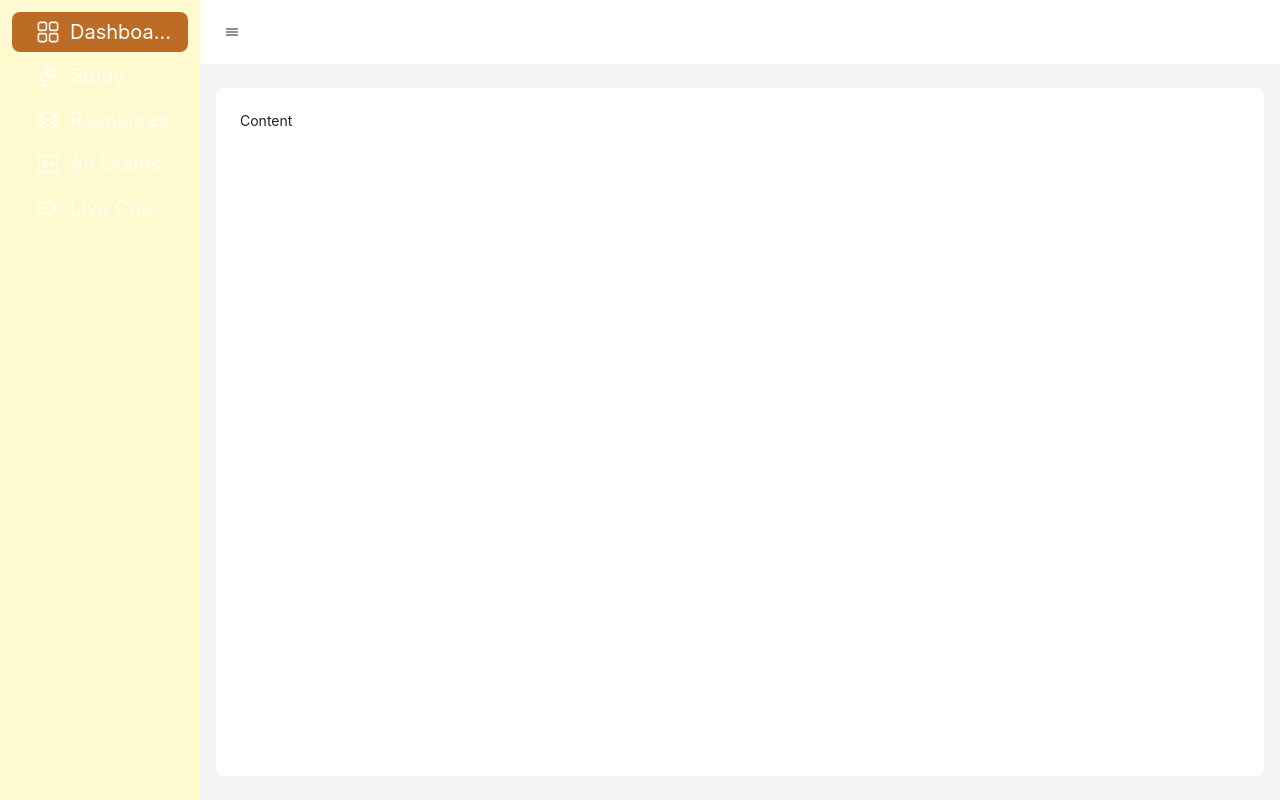
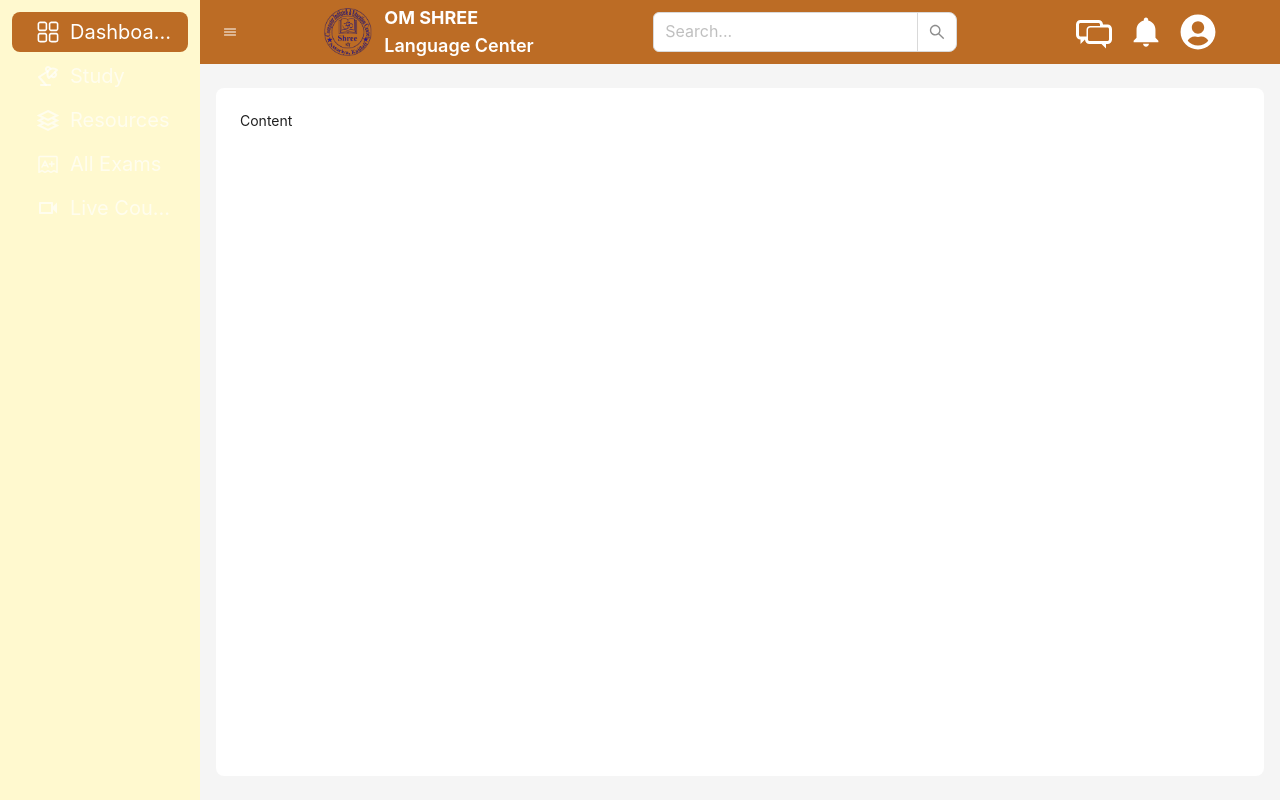
Before and after one commit to krishna-cyber/LMS-EXAM-SYSTEM, a React (Vite) app in the folder client/: page /dashboard in a window 1280 px wide. Built offline with nearby package versions, Linux system fonts and the light colour scheme.

Commit message:
header and nav collabrated

```diff
--- a/client/src/components/Navbar.jsx
+++ b/client/src/components/Navbar.jsx
@@ -1,7 +1,6 @@
 /** @format */
 
 import { Input } from "antd";
-import { IoMenuOutline } from "react-icons/io5";
 import { TiMessages } from "react-icons/ti";
 import { IoMdNotifications } from "react-icons/io";
 import { FaUserCircle } from "react-icons/fa";
@@ -11,8 +10,7 @@ const { Search } = Input;
 const Navbar = () => {
   return (
     <>
-      <nav className=' bg-[#BC6C25] p-4 flex items-center justify-around  '>
-        <IoMenuOutline className=' text-4xl text-white' />
+      <nav className=' w-full  p-1  flex items-center justify-around  '>
         <div className='branding flex gap-3 text-white items-center'>
           <img className=' h-12 w-12' src={Logo} alt='logo' />
           <div className=' flex flex-col'>
--- a/client/src/pages/Dashboard.jsx
+++ b/client/src/pages/Dashboard.jsx
@@ -1,6 +1,7 @@
 /** @format */
 import React, { useState } from "react";
 import { useDispatch, useSelector } from "react-redux";
+import Navbar from "../components/Navbar";
 import { RxDashboard } from "react-icons/rx";
 import { TbLamp2 } from "react-icons/tb";
 import { GrResources } from "react-icons/gr";
@@ -49,26 +50,41 @@ const Dashboard = () => {
                 key: "1",
                 icon: <RxDashboard />,
                 label: "Dashboard",
+                onClick: () => {
+                  console.log("clicked dashboard");
+                },
               },
               {
                 key: "2",
                 icon: <TbLamp2 />,
                 label: "Study ",
+                onClick: () => {
+                  console.log("clicked study");
+                },
               },
               {
                 key: "3",
                 icon: <GrResources />,
                 label: "Resources",
+                onClick: () => {
+                  console.log("clicked resources");
+                },
               },
               {
                 key: "4",
                 icon: <PiExam />,
                 label: "All Exams",
+                onClick: () => {
+                  console.log("clicked exam");
+                },
               },
               {
                 key: "5",
                 icon: <MdOutlineVideocam className=' text-2xl' />,
                 label: "Live Course",
+                onClick: () => {
+                  console.log("clicked live course");
+                },
               },
             ]}
           />
@@ -77,18 +93,24 @@ const Dashboard = () => {
           <Header
             style={{
               padding: 0,
-              background: colorBgContainer,
+              background: "#BC6C25",
+              display: "flex",
+              justifyContent: "space-between",
             }}>
+            <div className=' flex w-full'>
               <Button
                 type='text'
                 icon={collapsed ? <IoMenuOutline /> : <IoMenuOutline />}
                 onClick={() => setCollapsed(!collapsed)}
                 style={{
                   fontSize: "16px",
+                  color: "white",
                   width: 64,
                   height: 64,
                 }}
               />
+              <Navbar />
+            </div>
           </Header>
           <Content
             style={{
```
Lines whose indentation alone changed are shown as unchanged.
